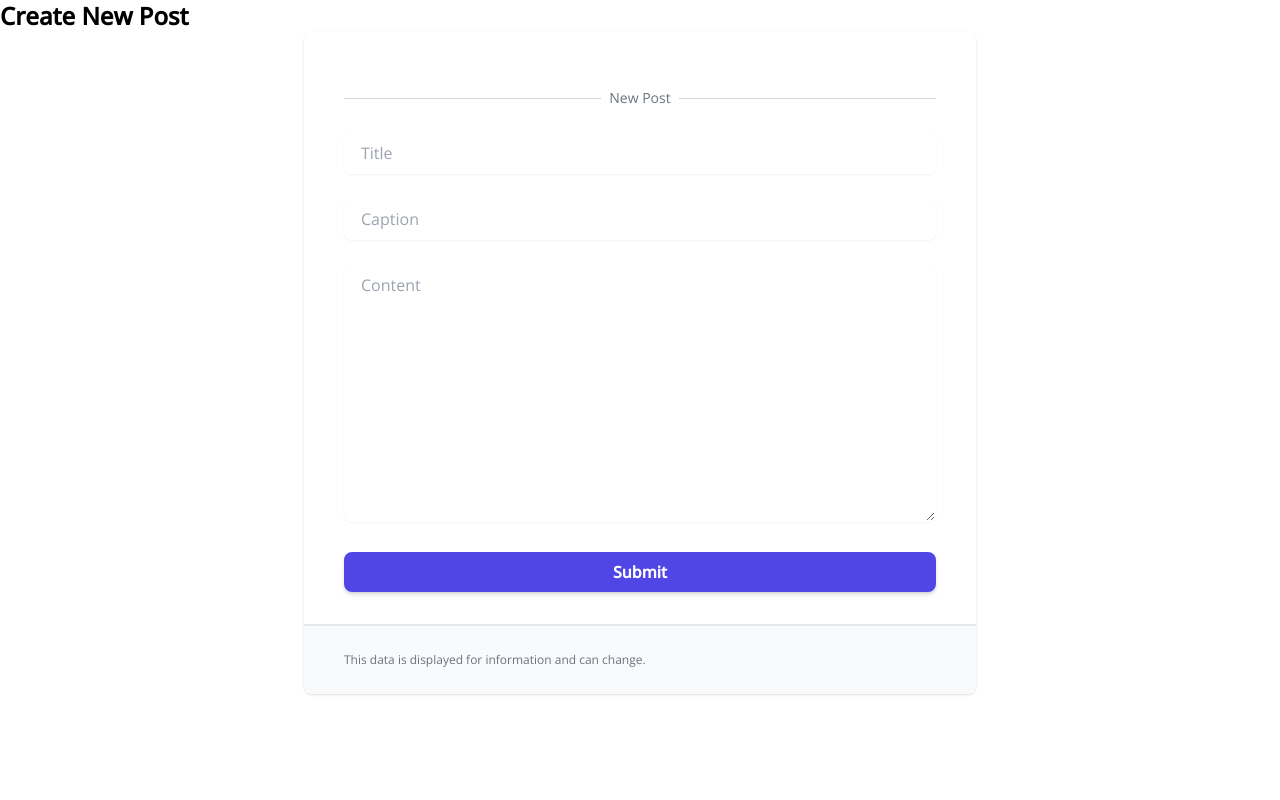
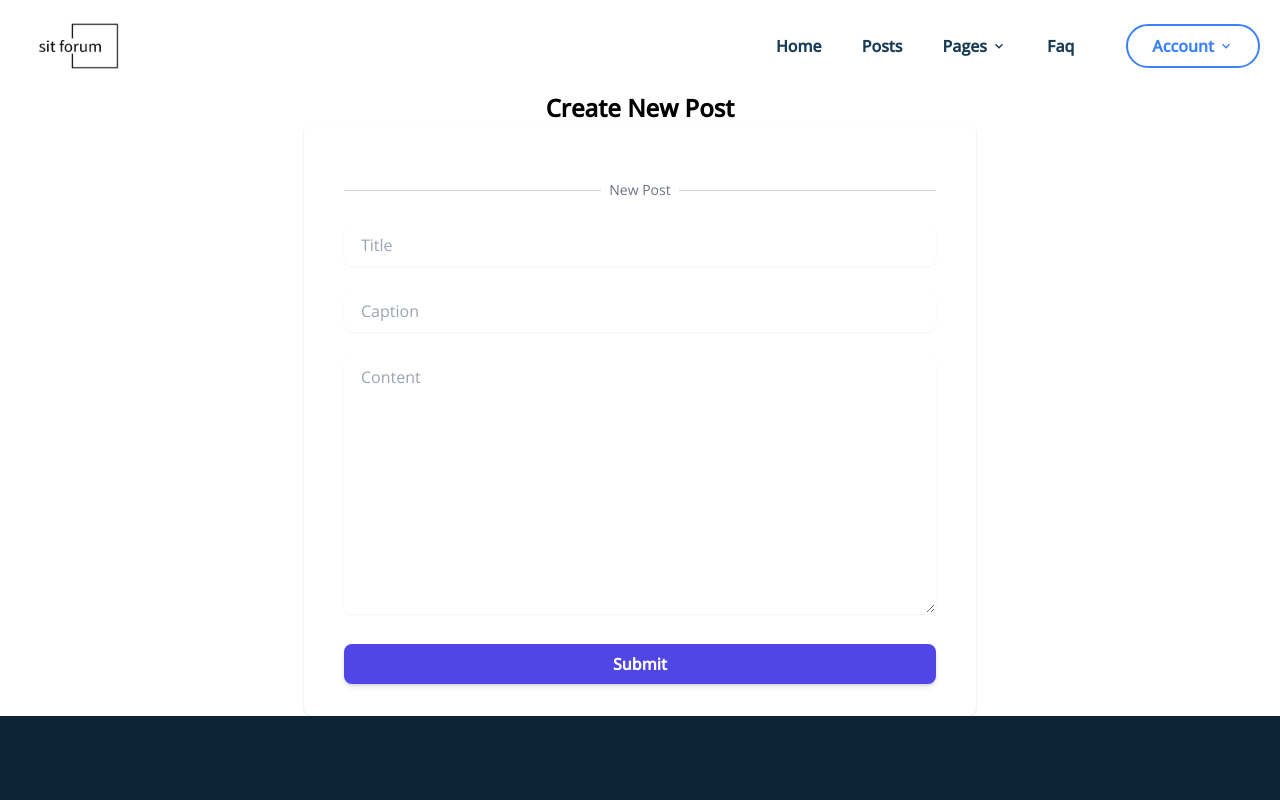
Before and after one commit to chowsowying/ICT3x03_Team36, a React (Create React App) app in the folder frontend-sit-forum-app/: page /createNewPost in a window 1280 px wide. Shown: the top 800 px of the page. Built offline with nearby package versions, Linux system fonts and the light colour scheme; sample sign-in values are in the browser's storage.

Commit message:
Center header, Remove bottom word in create posts

```diff
--- a/frontend-sit-forum-app/src/pages/Posts/createNewPost.jsx
+++ b/frontend-sit-forum-app/src/pages/Posts/createNewPost.jsx
@@ -4,6 +4,7 @@ import { useSelector } from 'react-redux';
 import { useNavigate } from "react-router-dom";
 import {useQuery} from "@tanstack/react-query";
 import {getUserProfile} from "../../services/index/users";
+import MainLayout from "../../components/MainLayout";
 import toast from "react-hot-toast";
 
 const CreateNewPost = () => {
@@ -29,9 +30,10 @@ const CreateNewPost = () => {
         navigate(`/post/${response.slug}`);
     };
     return (
+        <MainLayout>
             <form onSubmit={handleSubmit}>
                 <div>
-                <h2 className='text-2xl font-semibold'>Create New Post</h2>
+                    <h2 className='text-2xl font-semibold text-center'>Create New Post</h2>
                 </div>
                 <div className="bg-white rounded-lg shadow sm:max-w-2xl sm:w-full sm:mx-auto sm:overflow-hidden">
                     <div className="px-4 py-8 sm:px-10">
@@ -75,7 +77,8 @@ const CreateNewPost = () => {
                                     ></textarea>
                                 </div>
                             </div>
-                            <div></div>
+                            <div>
+                            </div>
                             <div>
                                 <span className="block w-full rounded-md shadow-sm">
                                 <button
@@ -89,13 +92,9 @@ const CreateNewPost = () => {
                         </div>
                         </div>
                     </div>
-                <div className="px-4 py-6 border-t-2 border-gray-200 bg-gray-50 sm:px-10">
-                    <p className="text-xs leading-5 text-gray-500">
-                        This data is displayed for information and can change.
-                    </p>
-                </div>
                 </div>
             </form>
+        </MainLayout>
     )
 }
 
--- a/frontend-sit-forum-app/src/pages/admin/screens/posts/NewPost.jsx
+++ b/frontend-sit-forum-app/src/pages/admin/screens/posts/NewPost.jsx
@@ -77,11 +77,6 @@ const NewPost = () => {
             </div>
           </div>
         </div>
-        <div className="px-4 py-6 border-t-2 border-gray-200 bg-gray-50 sm:px-10">
-          <p className="text-xs leading-5 text-gray-500">
-            This data is displayed for information and can change.
-          </p>
-        </div>
       </div>
     </form>
   )
```
Lines whose indentation alone changed are shown as unchanged.
